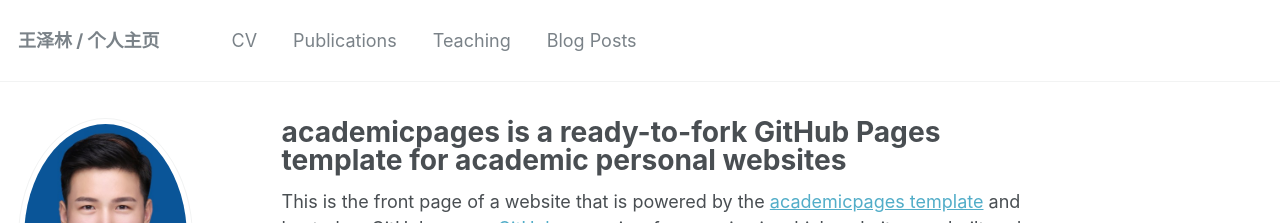
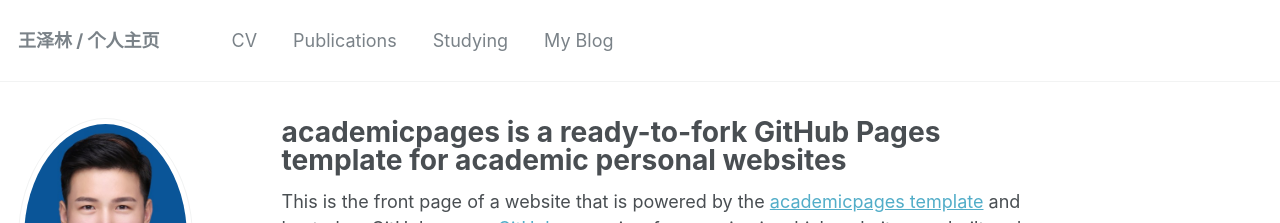
Before and after one commit to ColinWangZelin/colinwangzelin.github.io, a Jekyll site: the page built from _pages/about.md, in a window 1280 px wide and 900 px high. Shown: the top 223 px of the window. Built offline with Jekyll 4.4.1, drawn with Linux system fonts in a browser that asks for light colours; some web fonts are replaced.

Commit message:
Update navigation.yml

```diff
--- a/_data/navigation.yml
+++ b/_data/navigation.yml
@@ -9,13 +9,13 @@
 #   - title: "Talks"
 #     url: /talks/
 
-  - title: "Teaching"
-    url: /teaching/
+  - title: "Studying"
+    url: /studying/
 
 #   - title: "Portfolio"
 #     url: /portfolio/
 
-  - title: "Blog Posts"
+  - title: "My Blog"
     url: /year-archive/
 
 #   - title: "Guide"
```
